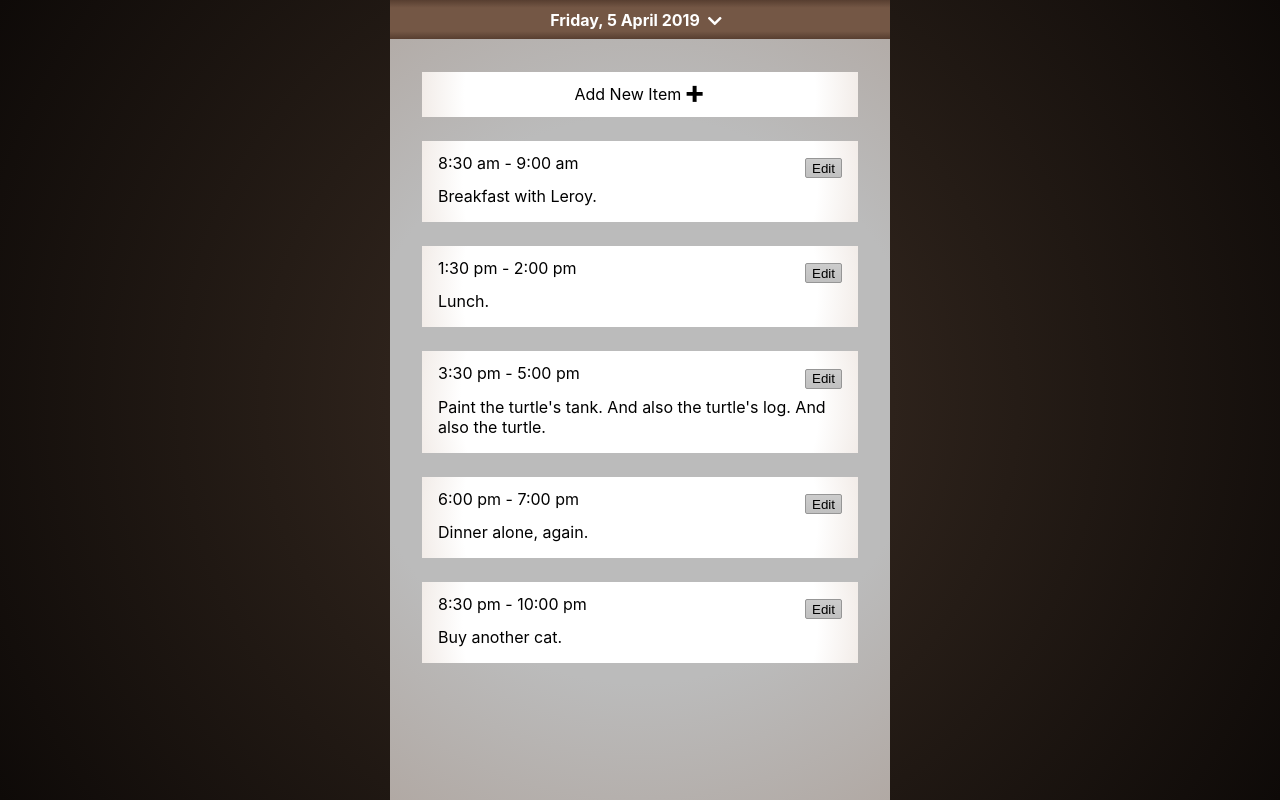
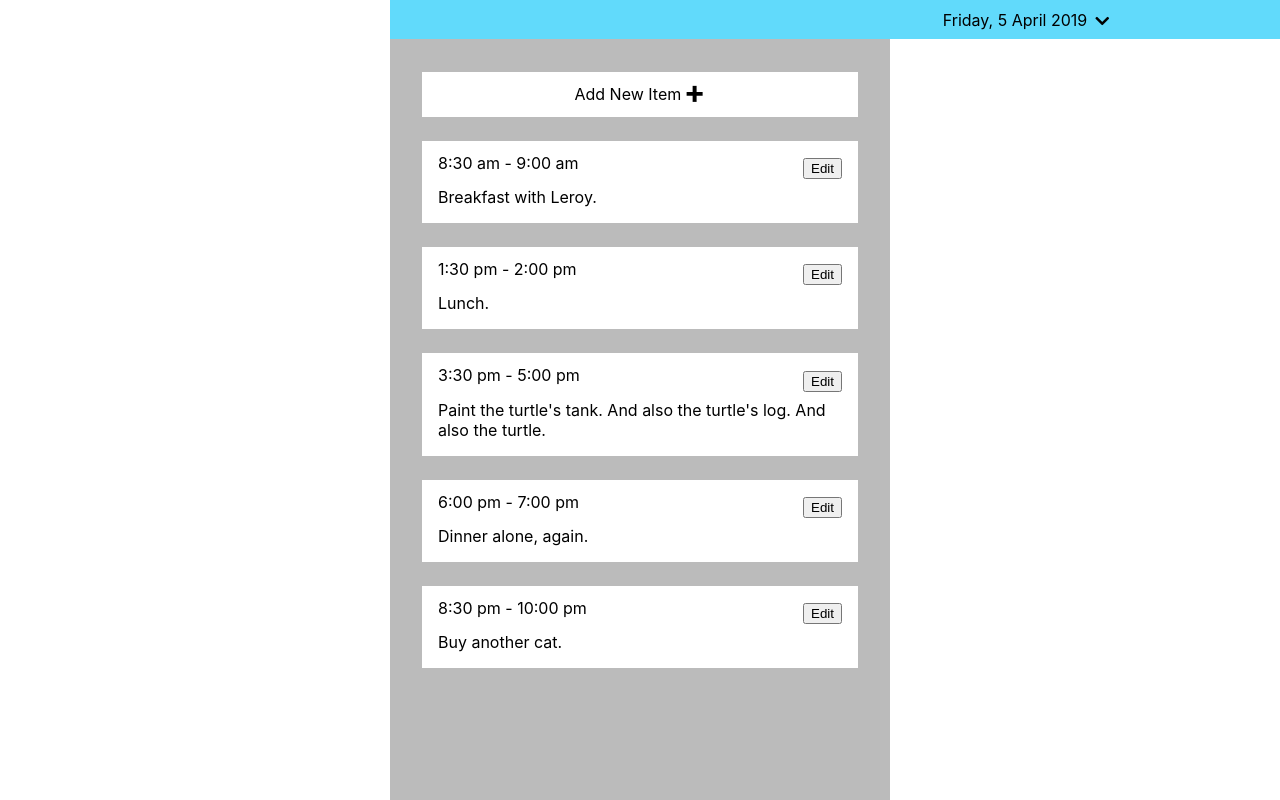
Before and after one commit to pulley-aaron/awp-day-planner, a React app: page / in a window 1280 px wide. Built offline with nearby package versions, Linux system fonts and the light colour scheme.

Commit message:
Revert "Better styling"
This reverts commit 24d12cd45c846a848f439776ee2410d1d0c14e5d.

```diff
--- a/src/index.css
+++ b/src/index.css
@@ -4,28 +4,21 @@
     box-sizing: border-box;
 }
 
-body, .app {
+body, .app {  /* customize later */
     margin: 0;
     padding: 0;
-    background: rgb(61,46,37);
-    background: radial-gradient(circle,
-                                rgba(61,46,37,1) 0%,
-                                rgba(37,28,22,1) 50%,
-                                rgba(14,10,8,1) 100%);
-}
-
-body, .app, textarea {
     font-family: -apple-system, BlinkMacSystemFont, "Segoe UI", "Roboto", "Oxygen",
                 "Ubuntu", "Cantarell", "Fira Sans", "Droid Sans", "Helvetica Neue",
                 sans-serif;
 }
 
 .schedule-page {
+    display: flex;
+    flex-flow: column;
     margin: 0 auto;
     height: 100vh;
     width: 100vw;
-    max-width: 500px;
-    min-width: 300px;
+    max-width: 500px; /*design looks funny over this size, do responsive later*/
 }
 
 /*--- Date Picker ---*/
@@ -37,44 +30,26 @@ body, .app, textarea {
 .date-header {
     position: fixed;
     width: 100%;
-    max-width: 500px;
-    min-width: 300px;
-    margin: 0 auto;
-    flex: 0 0 auto;
 }
 
 .date-header .date-display {
+    background: #61dafb;
     position: relative;
     z-index: 2;
     display: flex;
     justify-content: center;
-    background: rgb(87,62,48);
-    background: linear-gradient(0deg,
-                                rgba(87,62,48,1) 0%,
-                                #745745 20%,
-                                #745745 80%,
-                                rgba(87,62,48,1) 100%);
-    color: white;
-    font-weight: bold;
 }
 
 .date-header .date-select {
     background: #ffe87c;
-    height: 1px;
-    overflow: hidden;
     position: relative;
     z-index: 1;
     margin: 0 auto;
     transform: translateY(-100%);
     transition: all 0.5s;
-    background: white;
-    background: radial-gradient(circle,
-                                rgba(255,255,255,1) 80%,
-                                rgba(242,236,232,1) 100%);
 }
 .date-header .date-select.extended {
     transform: translateY(0%);
-    height: auto;
 }
 
 .drop-down-arrow {
@@ -91,27 +66,20 @@ body, .app, textarea {
 
 /*--- Agenda ---*/
 
-.agenda {
+.agenda { /* still not full-width for small screens! get that done! */
     flex: 1 1 auto;
-    height: 100vh;
+    background: #bbbbbb;
     padding: 2em;
     padding-top: 4.5em;
     overflow-y: scroll;
-    background: rgb(187,187,187);
-    background: radial-gradient(circle,
-                                rgba(187,187,187,1) 60%,
-                                rgba(177,169,164,1) 100%);
 }
 
 .add-agenda-item, .agenda-item {
+    background: white;
     display: flex;
     justify-content: center;
     align-content: center;
     padding: 1em;
-    background: white;
-    background: radial-gradient(circle,
-                                rgba(255,255,255,1) 80%,
-                                rgba(242,236,232,1) 100%);
 }
 
 .add-agenda-item {
@@ -127,6 +95,7 @@ body, .app, textarea {
 }
 
 .agenda-item {
+    background: white;
     flex-wrap: wrap;
     justify-content: space-between;
     margin-top: 1.5em;
@@ -139,6 +108,10 @@ body, .app, textarea {
 
 .agenda-item > .description {
     flex-basis: 100%;
+}
+
+.agenda-item > button {
+    margin-top: 1em;
 }
 
 p.input-label {
@@ -155,23 +128,8 @@ p.input-label {
     width: 100%;
 }
 
-.done-button, .delete-button, .edit-button {
-    height: 1.5em;
-    margin-top: 1em;
-    background: silver;
-    background: linear-gradient(0deg,
-                                silver 0%,
-                                #cccccc 100%);
-    border: 1px solid #969696;
-    border-radius: 2px;
-}
-
 .delete-button {
-    background: #db5c5c;
-    background: linear-gradient(0deg,
-                                #db5c5c 0%,
-                                #e77676 100%);
-    border: 1px solid #b15252;
+    background: #ff6666;
 }
 
 /*--- /Agenda ---*/
```
